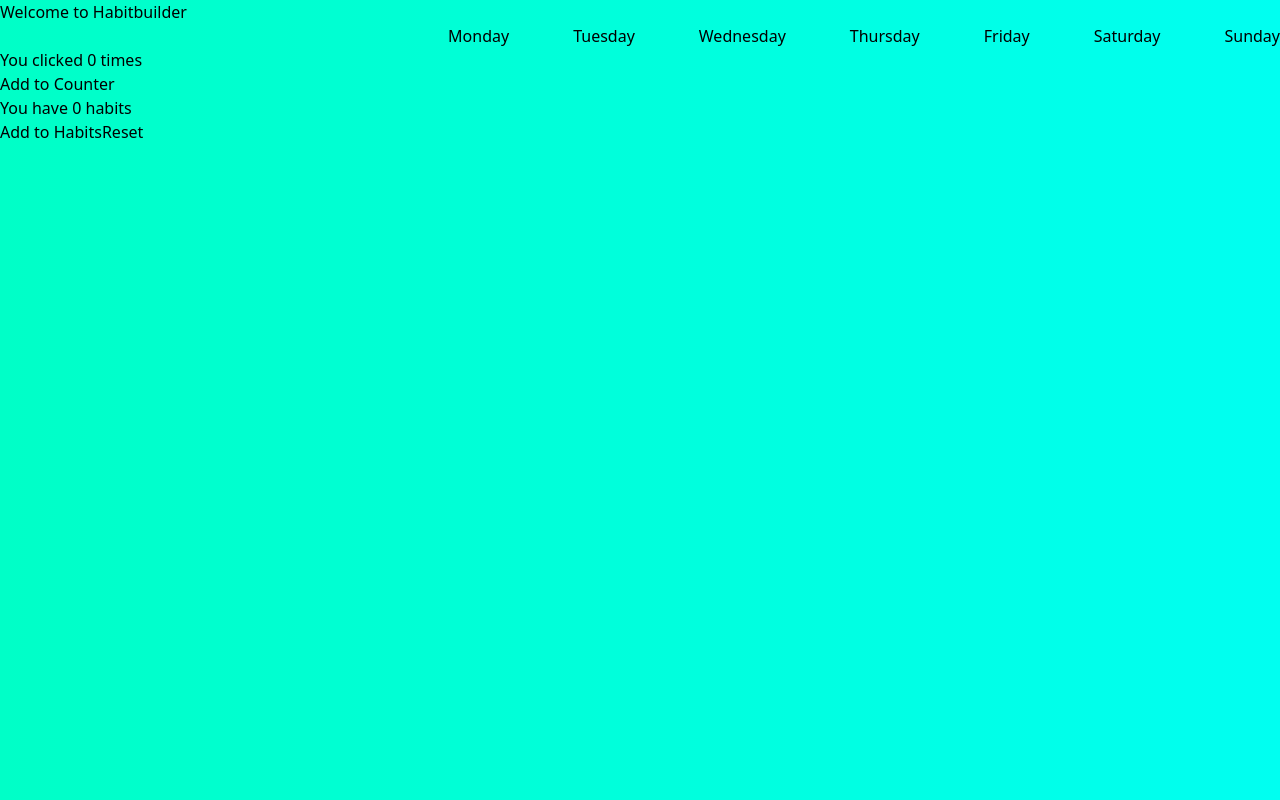
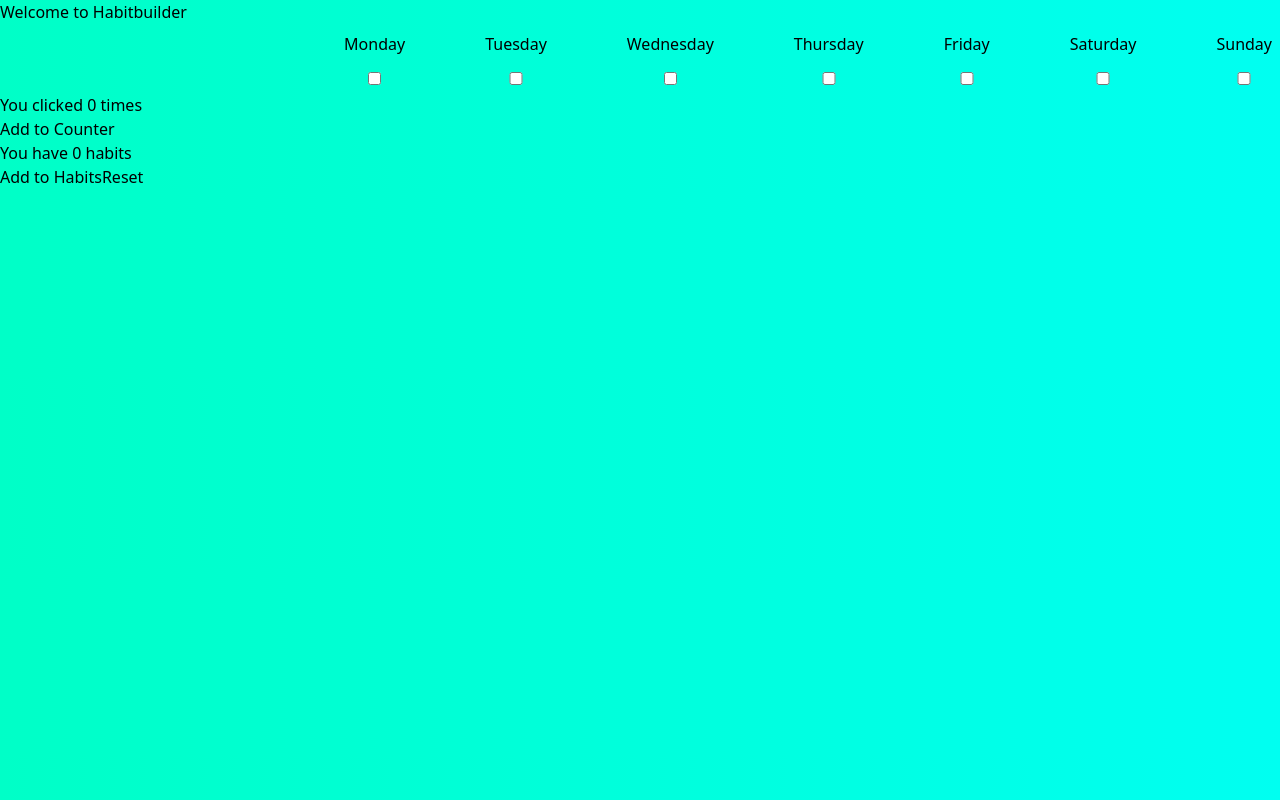
Before and after one commit to robonafisi/react-testing, a React (Create React App) app: page / in a window 1280 px wide. Built offline with nearby package versions, Linux system fonts and the light colour scheme.

Commit message:
Checkboxes for habits

```diff
--- a/src/App.js
+++ b/src/App.js
@@ -19,22 +19,21 @@ function App() {
                 <style>{'body { background: rgb(0,255,199); background: linear-gradient(90deg, rgba(0,255,199,1) 0%, rgba(0,255,241,1) 100%);}'}</style>
       </Helmet>
 
-      <div>
+      <div className='flex items-center'>
       <h1>Welcome to Habitbuilder</h1>
       </div>
 
       <div className='flex items-center justify-between'>
       <div>
-
       </div>
       <div className="flex space-x-16">
-        <p>Monday</p>
-        <p>Tuesday</p>
-        <p>Wednesday</p>
-        <p>Thursday</p>
-        <p>Friday</p>
-        <p>Saturday</p>
-        <p>Sunday</p>
+        <div className='flex flex-col'><p className='m-2'>Monday</p><input type="checkbox" className='m-2'/></div>
+        <div className='flex flex-col'><p className='m-2'>Tuesday</p><input type="checkbox" className='m-2'/></div>
+        <div className='flex flex-col'><p className='m-2'>Wednesday</p><input type="checkbox" className='m-2'/></div>
+        <div className='flex flex-col'><p className='m-2'>Thursday</p><input type="checkbox" className='m-2'/></div>
+        <div className='flex flex-col'><p className='m-2'>Friday</p><input type="checkbox" className='m-2'/></div>
+        <div className='flex flex-col'><p className='m-2'>Saturday</p><input type="checkbox" className='m-2'/></div>
+        <div className='flex flex-col'><p className='m-2'>Sunday</p><input type="checkbox" className='m-2'/></div>
       </div>
       </div>
 
```
